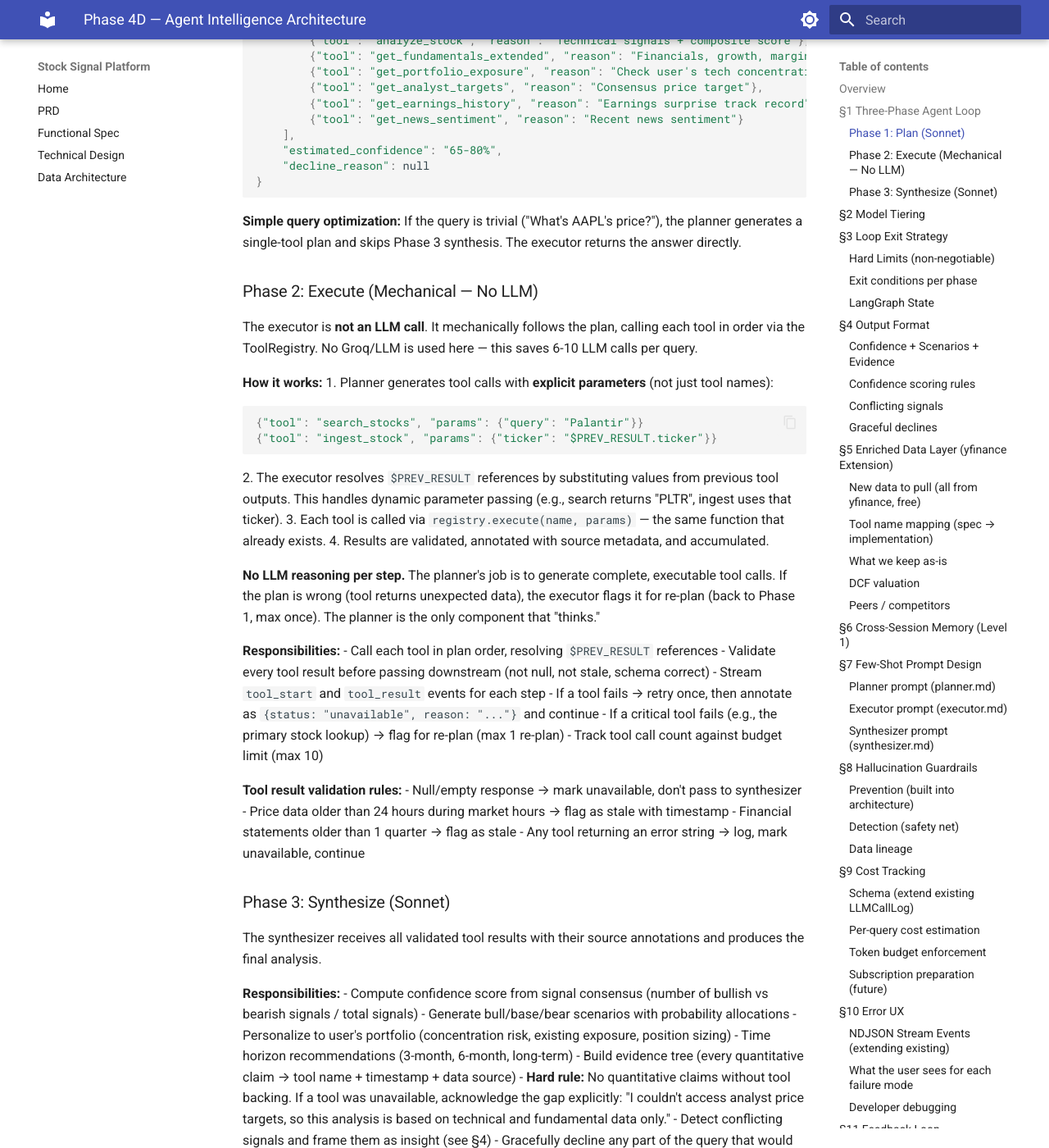
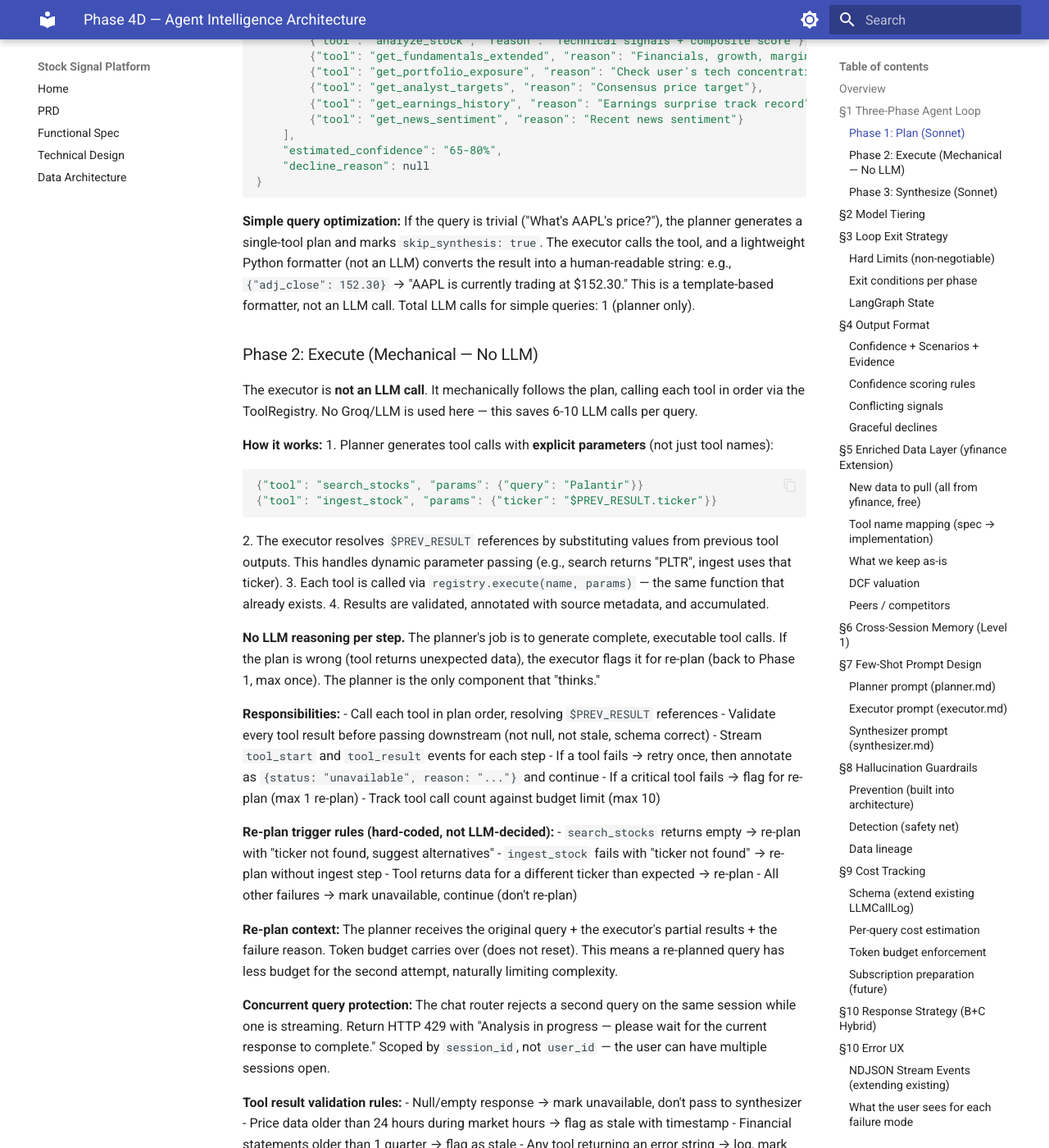
Before and after one commit to vipulbhatia29/stock-signal-platform, an MkDocs documentation site: the page built from docs/superpowers/specs/2026-03-20-phase-4d-agent-intelligence-design.md, in a window 1280 px wide and 1400 px high, scrolled down 1025 px. Shown: the whole window at 82% size. Built offline with MkDocs 1.6.1 and Material for MkDocs 9.7.7, drawn with Linux system fonts in a browser that asks for light colours; some of the changed text lies outside the part shown.

Commit message:
docs: fix spec review findings — executor detail, concurrency, caching
Address remaining review findings:
- Simple query: template formatter, no LLM (1 call total)
- Re-plan triggers: hard-coded rules, not LLM-decided
- Concurrent queries: 429 rejection per session
- User context injection: build_user_context() utility, system message
- B+C caching strategy: pre-computed for watchlist, full pipeline for unknown
- Freshness rules for weekend/market hours

Co-Authored-By: Claude Opus 4.6 (1M context) <noreply@anthropic.com>

````diff
--- a/docs/superpowers/specs/2026-03-20-phase-4d-agent-intelligence-design.md
+++ b/docs/superpowers/specs/2026-03-20-phase-4d-agent-intelligence-design.md
@@ -45,7 +45,7 @@ The planner receives the user's query plus their portfolio context (injected at
 }
 ```
 
-**Simple query optimization:** If the query is trivial ("What's AAPL's price?"), the planner generates a single-tool plan and skips Phase 3 synthesis. The executor returns the answer directly.
+**Simple query optimization:** If the query is trivial ("What's AAPL's price?"), the planner generates a single-tool plan and marks `skip_synthesis: true`. The executor calls the tool, and a lightweight Python formatter (not an LLM) converts the result into a human-readable string: e.g., `{"adj_close": 152.30}` → "AAPL is currently trading at $152.30." This is a template-based formatter, not an LLM call. Total LLM calls for simple queries: 1 (planner only).
 
 ### Phase 2: Execute (Mechanical — No LLM)
 
@@ -68,8 +68,18 @@ The executor is **not an LLM call**. It mechanically follows the plan, calling e
 - Validate every tool result before passing downstream (not null, not stale, schema correct)
 - Stream `tool_start` and `tool_result` events for each step
 - If a tool fails → retry once, then annotate as `{status: "unavailable", reason: "..."}` and continue
-- If a critical tool fails (e.g., the primary stock lookup) → flag for re-plan (max 1 re-plan)
+- If a critical tool fails → flag for re-plan (max 1 re-plan)
 - Track tool call count against budget limit (max 10)
+
+**Re-plan trigger rules (hard-coded, not LLM-decided):**
+- `search_stocks` returns empty → re-plan with "ticker not found, suggest alternatives"
+- `ingest_stock` fails with "ticker not found" → re-plan without ingest step
+- Tool returns data for a different ticker than expected → re-plan
+- All other failures → mark unavailable, continue (don't re-plan)
+
+**Re-plan context:** The planner receives the original query + the executor's partial results + the failure reason. Token budget carries over (does not reset). This means a re-planned query has less budget for the second attempt, naturally limiting complexity.
+
+**Concurrent query protection:** The chat router rejects a second query on the same session while one is streaming. Return HTTP 429 with "Analysis in progress — please wait for the current response to complete." Scoped by `session_id`, not `user_id` — the user can have multiple sessions open.
 
 **Tool result validation rules:**
 - Null/empty response → mark unavailable, don't pass to synthesizer
@@ -310,7 +320,24 @@ user_context = {
 }
 ```
 
-**Implementation:** Single DB query at session start (portfolio + preferences + watchlist). Serialized into system prompt. No new tables, no new infrastructure.
+**Implementation:** In `backend/routers/chat.py`, before building the input state, query the DB for the user's context:
+
+```python
+# New utility function in backend/tools/portfolio.py (or a new user_context.py)
+async def build_user_context(user_id: UUID, db: AsyncSession) -> dict:
+    """Build the user context dict for agent session start."""
+    portfolio = await get_or_create_portfolio(user_id, db)
+    positions = await get_positions_with_pnl(portfolio.id, db)
+    # ... build the dict shown above
+    return user_context
+```
+
+The context is injected as a **system message** prepended to the planner's input messages:
+```python
+system_msg = f"USER PORTFOLIO CONTEXT:\n{json.dumps(user_context, indent=2)}"
+```
+
+This way the planner sees the portfolio before generating its plan, and the synthesizer sees it when personalizing the output. The executor doesn't need it (it just calls tools).
 
 **No Level 2+ memory:** We don't store past analysis summaries or user facts across sessions. If the user asks "What did you say about PLTR last time?" the agent responds honestly: "I don't have access to our previous conversations. Would you like me to run a fresh analysis?"
 
@@ -447,6 +474,27 @@ Log everything now. When monetization comes, the data is there to set tier limit
 - Premium: unlimited, priority models
 
 ---
+
+## §10 Response Strategy (B+C Hybrid)
+
+**For watchlist/portfolio stocks (strategy C — pre-computed):**
+- Celery Beat nightly task pre-computes signals, fundamentals, and a cached analysis summary for every stock in the user's watchlist
+- Stored in `SignalSnapshot` + `RecommendationSnapshot` (already exist)
+- When the user asks about a watchlist stock, the planner checks DB freshness first. If data is <24h old, skip the fetch tools and go straight to synthesis using cached data
+- Response time: ~3-5 seconds (1 planner LLM call + synthesis from cached data)
+- Displayed with "Last updated: 6 hours ago" timestamp
+
+**For unknown stocks (strategy B — quick then deep):**
+- Planner generates the full tool plan (search → ingest → signals → fundamentals → etc.)
+- Executor runs all steps, streaming progress to the user
+- Response time: ~15-30 seconds for a comprehensive analysis
+- User sees tool cards appearing as each step completes
+
+**Freshness rules:**
+- Prices: current if from last market close (accounts for weekends — Friday close is "current" until Monday open)
+- Signals: current if computed today
+- Fundamentals: current if from the latest quarterly filing
+- News: always fetched live (not cached)
 
 ## §10 Error UX
 
````
